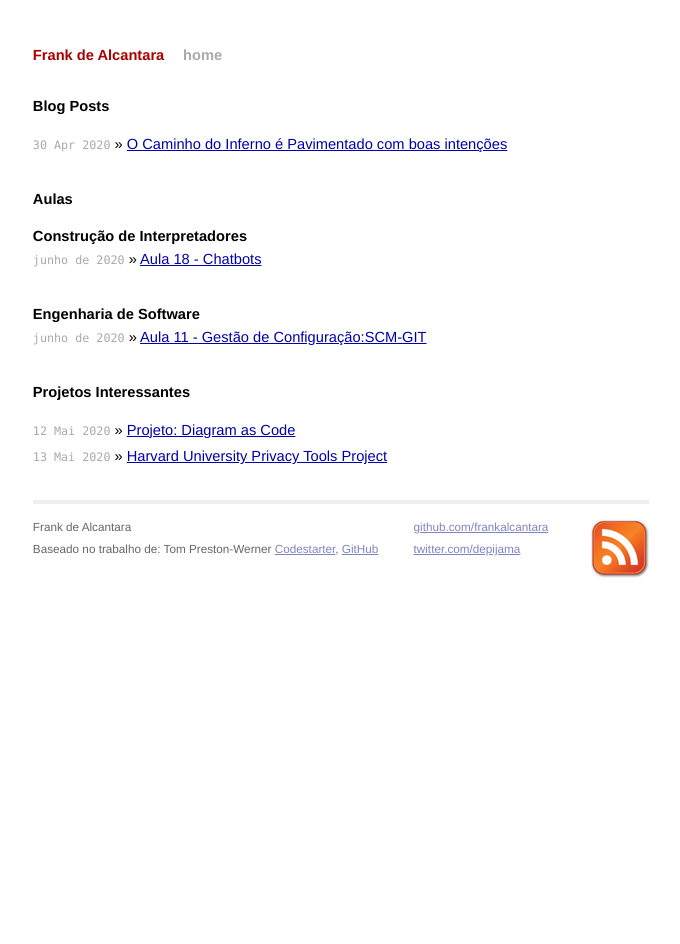
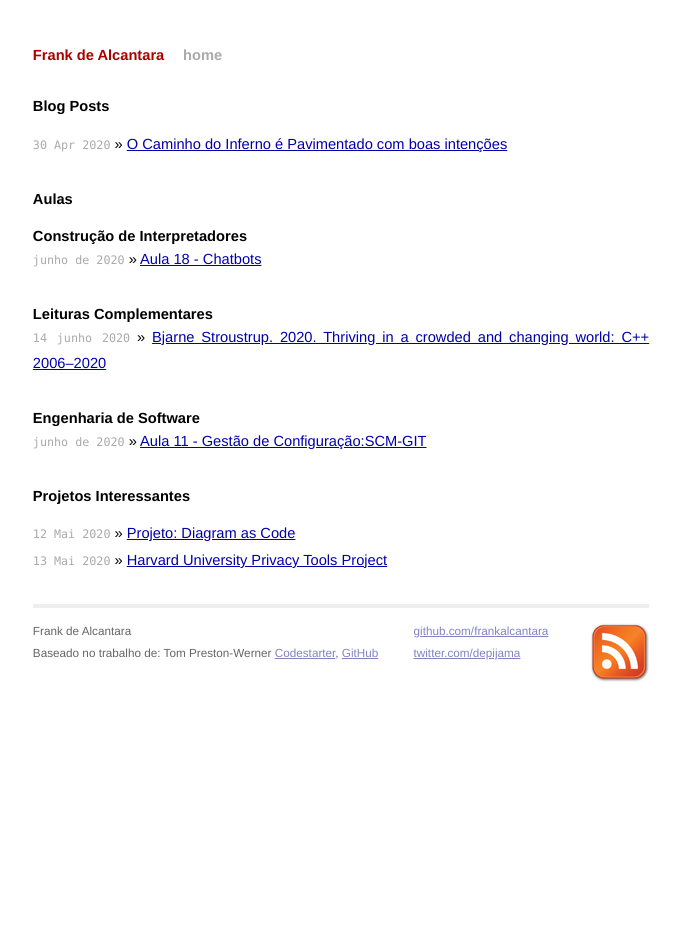
Before and after one commit to mojombo/mojombo.github.io, a Jekyll site: the page built from index.html, in a window 1280 px wide. Shown: the whole page, without its empty margins (299-979 px from the left). Built offline with Jekyll 4.4.1, drawn with Linux system fonts in a browser that asks for light colours.

Commit message:
including a article from Bjarn Stroustrup

```diff
--- a/index.html
+++ b/index.html
@@ -17,6 +17,12 @@ title: Frank de Alcantara
     <li><span>junho de 2020</span> &raquo; <a href="https://frankalcantara.com/Aulas/ConstInterpretadores/18-ChatBots.html#/">Aula 18 - Chatbots</a></li>
    </ul>
 
+   <h3>Leituras Complementares</h3>
+  <ul class="posts">
+    <li><span>14 junho 2020</span> &raquo; <a href="https://dl.acm.org/doi/pdf/10.1145/3386320">Bjarne Stroustrup. 2020. Thriving in a crowded and changing world: C++ 2006–2020</a></li>
+  </ul>
+
+
   <h2>Engenharia de Software</h2>
   <ul class="posts">
     <li><span>junho de 2020</span> &raquo; <a href="https://frankalcantara.com/Aulas/EngSoftwareII/11-Scm-Git.html#/">Aula 11 - Gestão de Configuração:SCM-GIT</a></li>
@@ -24,6 +30,7 @@ title: Frank de Alcantara
 
   <h1>Projetos Interessantes</h1>
   <ul class="posts">
+
     <li><span>12 Mai 2020</span> &raquo; <a href="https://diagrams.mingrammer.com/">Projeto: Diagram as Code</a></li>
     <li><span>13 Mai 2020</span> &raquo; <a href="https://privacytools.seas.harvard.edu/opendp">Harvard University Privacy Tools Project</a></li>
   </ul>
```
